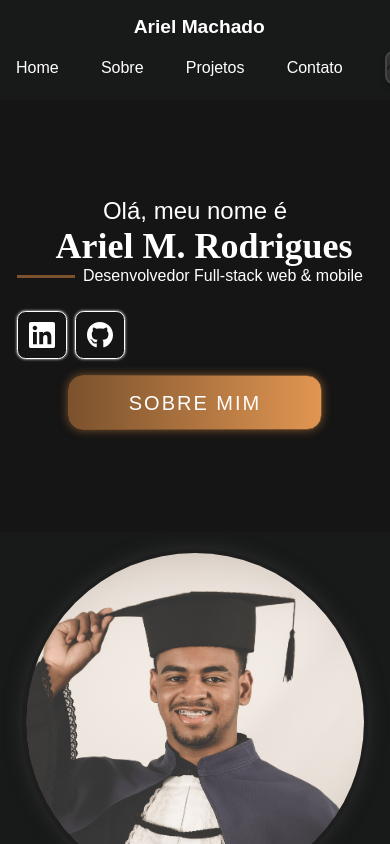
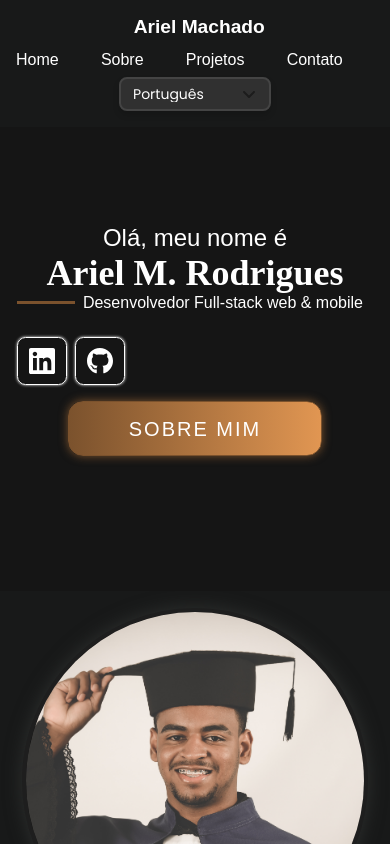
Before and after one commit to ArielMcR/portfolio, a React (Vite) app: page / in a window 390 px wide. Shown: the top 844 px of the page. Built offline with nearby package versions, Linux system fonts and the light colour scheme; a web font is replaced by a local one.

Commit message:
Correções

```diff
--- a/src/App.css
+++ b/src/App.css
@@ -85,8 +85,8 @@ body {
 }
 
 .select {
-  width: 100%;
-  max-width: 80vh;
+  width: 13vh;
+  max-width: 90vh;
   height: 4vh;
   border-radius: 8px;
   background: #303030;
@@ -98,7 +98,7 @@ body {
   font-weight: 400;
   outline: none;
   appearance: none;
-  background-image: url('./assets/arrow-up-2.svg');
+  background-image: url('./assets/arrow.svg');
   background-repeat: no-repeat;
   background-position: right 12px center;
   background-size: 16px 16px;
@@ -114,14 +114,18 @@ body {
 
 .select:focus {
   border-color: var(--yellow-smooth);
-  background-image: url('./assets/arrow.svg');
+  background-image: url('./assets/arrow-up-2.svg');
   background-repeat: no-repeat;
   background-position: right 12px center;
   background-size: 16px 16px;
   box-shadow: 0px 4px 10px var(--yellow-smooth);
 }
 
-
+.hidden-select {
+  margin-top: 1vh;
+  width: 18vh;
+  display: none;
+}
 
 .hover-mouse {
   position: relative;
@@ -812,6 +816,14 @@ a:hover {
     align-items: center;
   }
 
+  .select {
+    display: none;
+  }
+
+  .hidden-select {
+    display: flex;
+  }
+
   .left-side {
     margin-top: 5em;
     padding: 2vh;
@@ -1039,9 +1051,13 @@ a:hover {
   }
 }
 
-@media (max-width:360px) {
+@media (max-width:390px) {
   .left-side h1 {
     margin: 0;
   }
 
+  .first-section {
+    height: 70vh;
+  }
+
 }
--- a/src/App.jsx
+++ b/src/App.jsx
@@ -198,12 +198,30 @@ function App() {
               {t('contact')}
             </li>
             <li>
-              <select className="select" onChange={(e) => changeLanguage(e.target.value)} value={i18n.language}>
+              <select
+                className="select"
+                onChange={(e) => {
+                  changeLanguage(e.target.value);
+                  e.target.blur();
+                }}
+                value={i18n.language}
+              >
                 <option value="pt">Português</option>
                 <option value="en">English</option>
               </select>
             </li>
           </ul>
+          <select
+            className="select hidden-select"
+            onChange={(e) => {
+              changeLanguage(e.target.value);
+              e.target.blur();
+            }}
+            value={i18n.language}
+          >
+            <option value="pt">Português</option>
+            <option value="en">English</option>
+          </select>
         </div>
         <div className="container" ref={home}>
           <div className="left-side">
```
